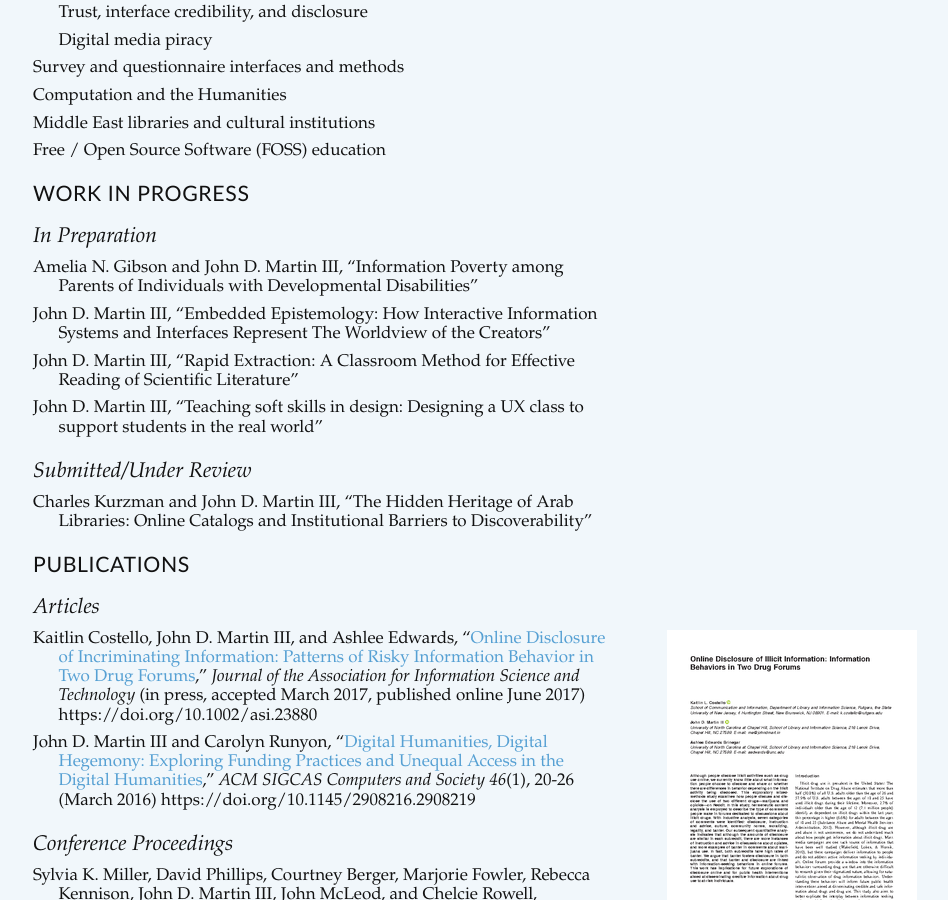
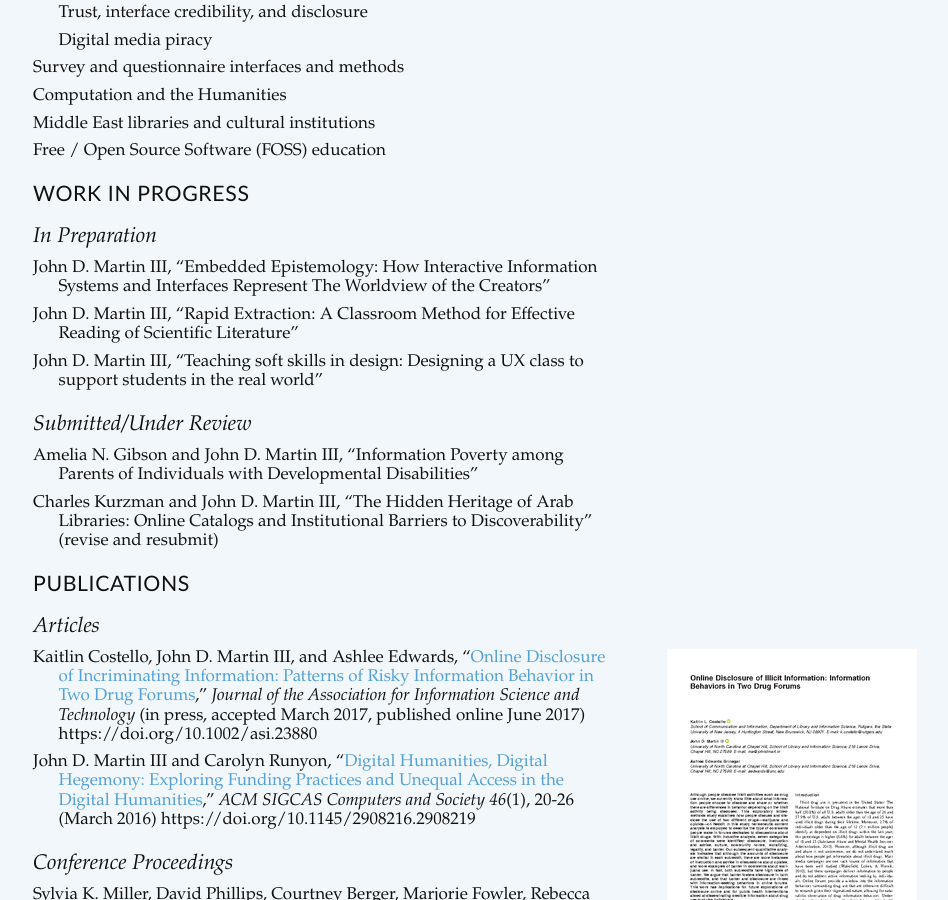
Before and after one commit to jdmar3/jdmar3.github.io, a Jekyll site: the page built from cv/index.md, in a window 1280 px wide and 900 px high, scrolled down 738 px. Shown: the whole window, without its empty margins (47-995 px from the left). Built offline with Jekyll 4.4.1, drawn with Linux system fonts in a browser that asks for light colours; some web fonts are replaced; Markdown is read by kramdown in place of the engine named in the settings.

Commit message:
update CV

```diff
--- a/cv/index.md
+++ b/cv/index.md
@@ -47,14 +47,14 @@ PhD student in the School of Information and Library Science at the University o
 {% comment %}{% endcomment %}
 ## In Preparation
 
-- Amelia N. Gibson and John D. Martin III, "Information Poverty among Parents of Individuals with Developmental Disabilities"
 - John D. Martin III, "Embedded Epistemology: How Interactive Information Systems and Interfaces Represent The Worldview of the Creators"
 - John D. Martin III, "Rapid Extraction: A Classroom Method for Effective Reading of Scientific Literature"
 - John D. Martin III, "Teaching soft skills in design: Designing a UX class to support students in the real world"
 
 ## Submitted/Under Review
 
-- Charles Kurzman and John D. Martin III, "The Hidden Heritage of Arab Libraries: Online Catalogs and Institutional Barriers to Discoverability"
+- Amelia N. Gibson and John D. Martin III, "Information Poverty among Parents of Individuals with Developmental Disabilities"
+- Charles Kurzman and John D. Martin III, "The Hidden Heritage of Arab Libraries: Online Catalogs and Institutional Barriers to Discoverability" (revise and resubmit)
 
 # Publications
 
```
